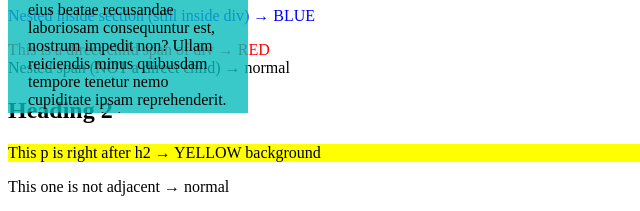
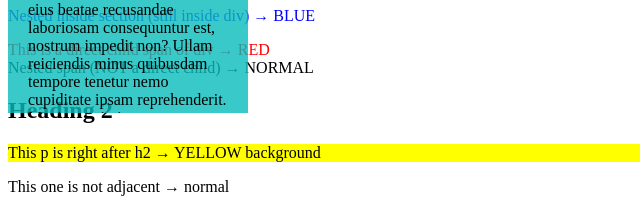
Before and after one commit to Shrteesheetal/FrontendWithReact, a plain HTML site: page day9Thursday19/index.html in a window 1280 px wide. Shown: the part 358-569 px from the top of the page, 0-640 px from the left. Drawn offline with Linux system fonts and the light colour scheme.

Commit message:
changes normal

```diff
--- a/day9Thursday19/index.html
+++ b/day9Thursday19/index.html
@@ -36,7 +36,7 @@
   <div>
     <span>This is a direct child span of div → RED</span>
     <section>
-      <span>Nested span (NOT a direct child) → normal</span>
+      <span>Nested span (NOT a direct child) → NORMAL</span>
     </section>
   </div>
 
```
